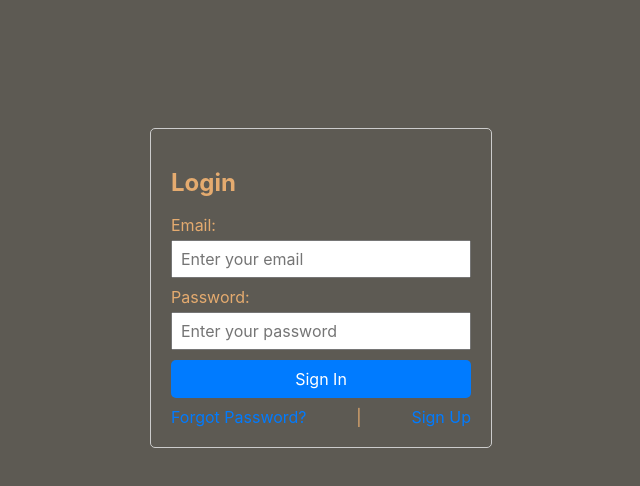
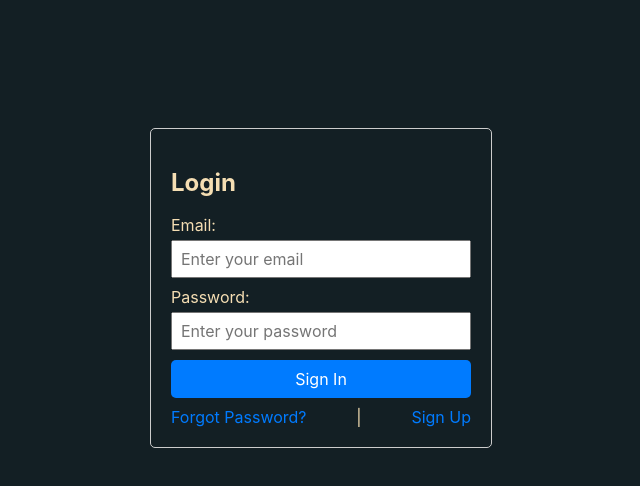
Before and after one commit to aparpEdu/CuisineRankerFE, a React (Create React App) app: page / in a window 1280 px wide. Shown: the top 486 px of the page, without its empty margins (319-959 px from the left). Built offline with nearby package versions, Linux system fonts and the light colour scheme.

Commit message:
Changed bg color

```diff
--- a/src/index.css
+++ b/src/index.css
@@ -5,7 +5,7 @@ body {
   sans-serif;
   -webkit-font-smoothing: antialiased;
   -moz-osx-font-smoothing: grayscale;
-  background-color: #5d5a53;
+  background-color: #131f24;
   color: #e5ab6f;
 }
 
--- a/src/pages/Login.css
+++ b/src/pages/Login.css
@@ -4,6 +4,7 @@
     padding: 20px;
     border: 1px solid #ccc;
     border-radius: 5px;
+    color: wheat;
 }
 
 form {
```
